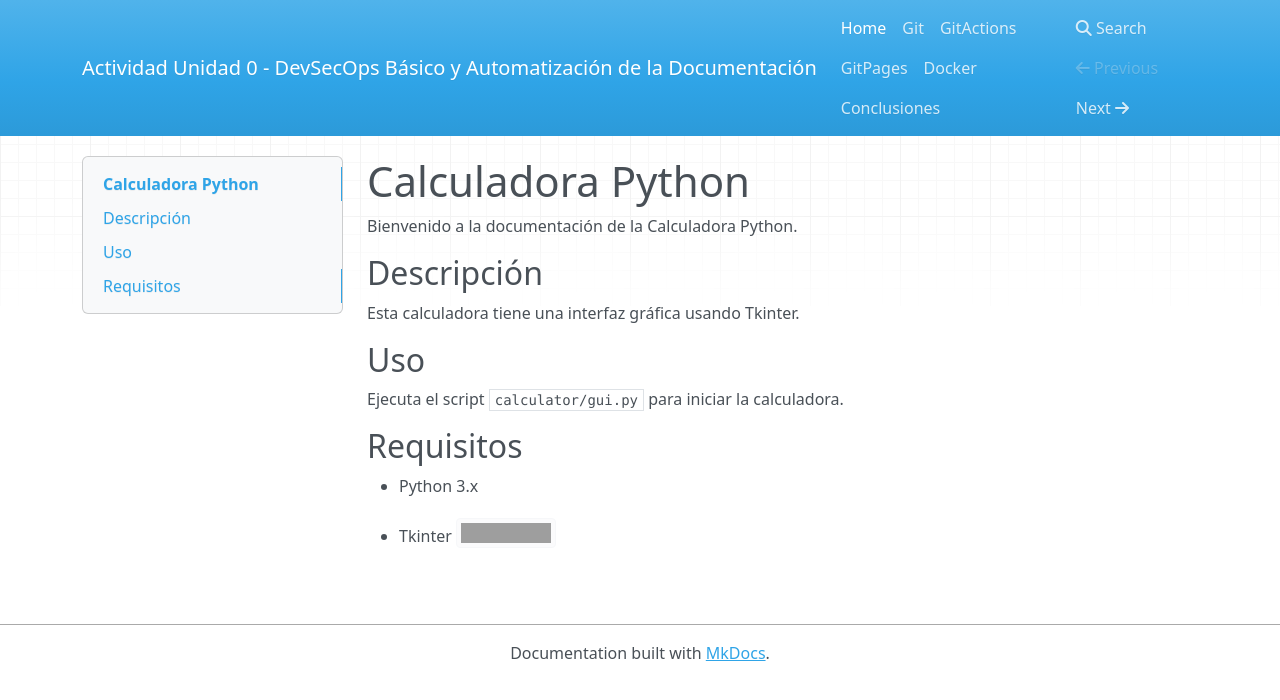
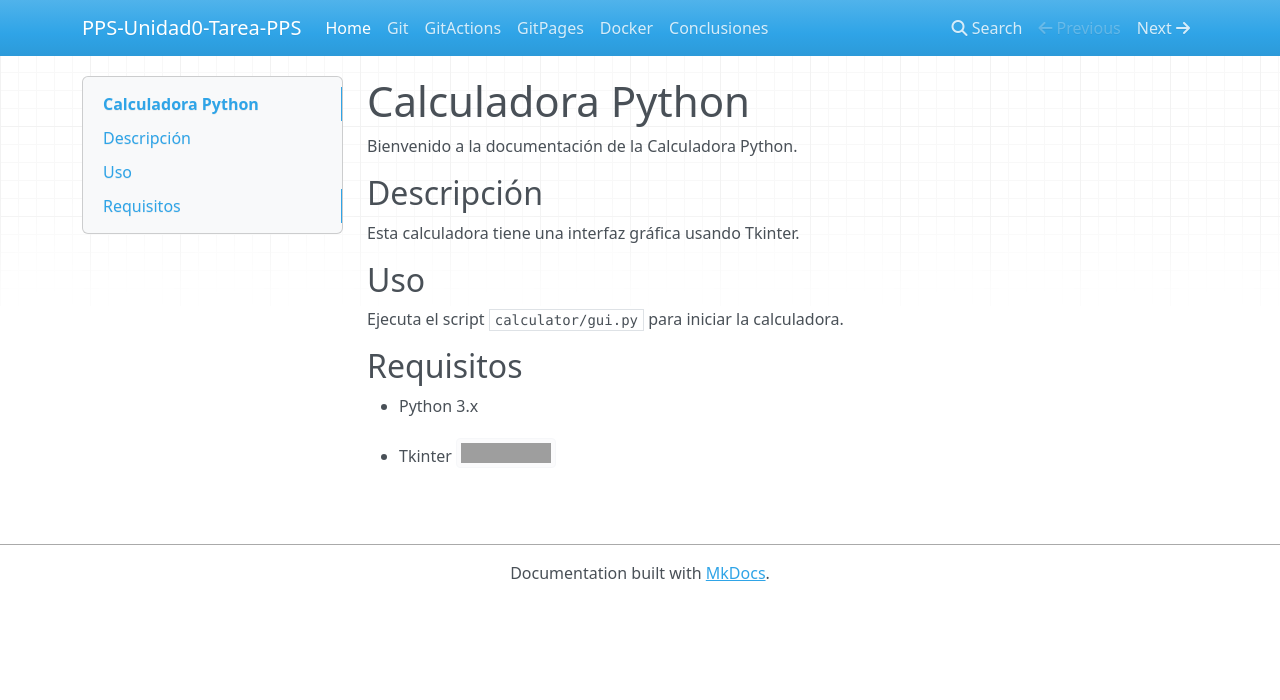
Before and after one commit to david04davidgr/PPS-Unidad0-Tarea-David, an MkDocs documentation site: the page built from docs/index.md, in a window 1280 px wide. Shown: the top 700 px of the page. Built offline with MkDocs 1.6.1, drawn with Linux system fonts in a browser that asks for light colours; nearby versions of some CDN libraries; grey boxes are pictures that could not be loaded.

Commit message:
modificando mkdocs

```diff
--- a/mkdocs.yml
+++ b/mkdocs.yml
@@ -1,7 +1,8 @@
 # -------------------------------------------------------------
 # CONFIGURACIÓN GENERAL DEL SITIO
 # -------------------------------------------------------------
-site_name: Actividad Unidad 0 - DevSecOps Básico y Automatización de la Documentación  # Define el título que aparecerá en la barra de navegación y en la etiqueta <title> del navegador.
+site_name: PPS-Unidad0-Tarea-PPS  # Define el título que aparecerá en la barra de navegación y en la etiqueta <title> del navegador.
+site_description: Actividad Unidad 0 - DevSecOps Básico y Automatización de la Documentación
 
 # -------------------------------------------------------------
 # ESTRUCTURA DE NAVEGACIÓN (MENÚ)
```
